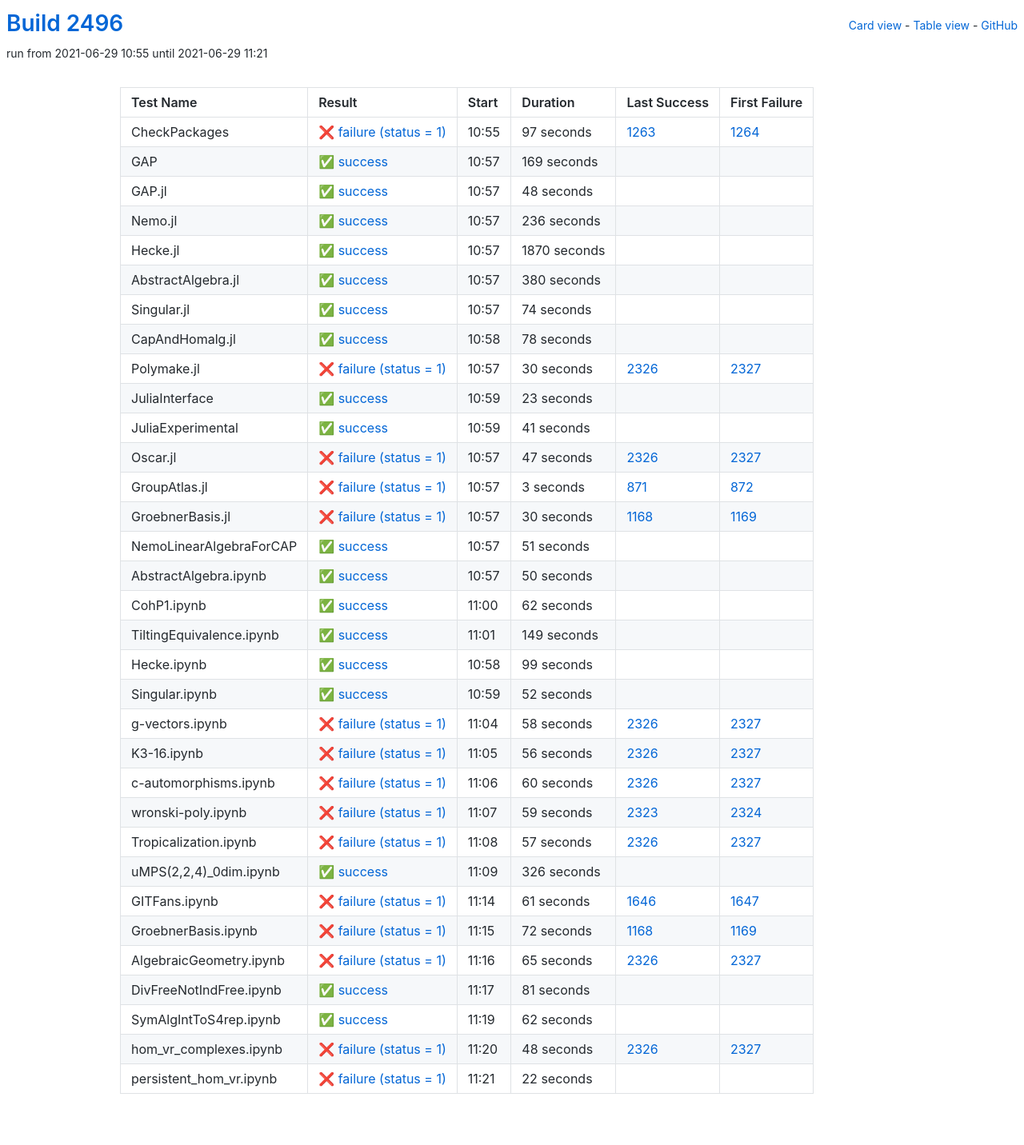
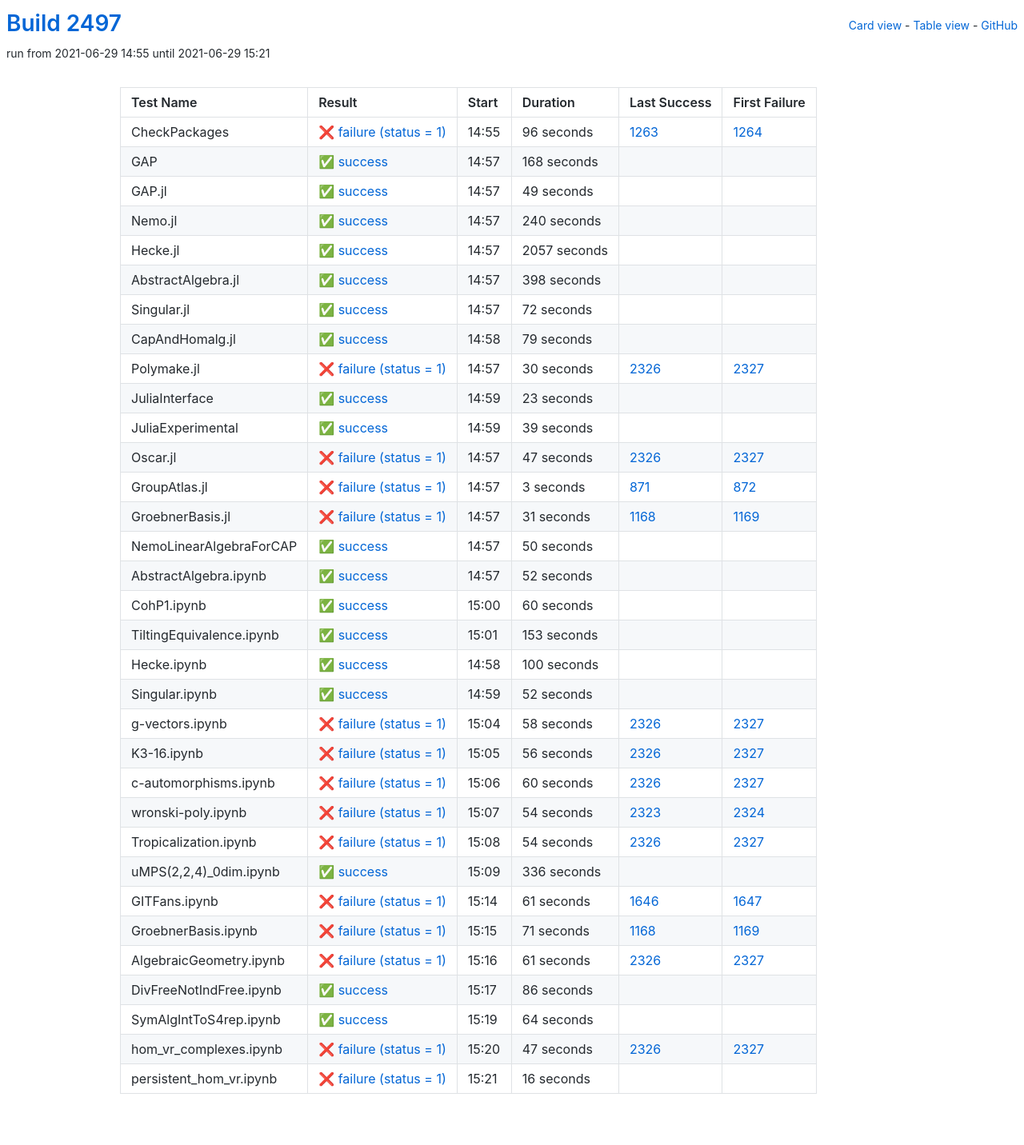
Before and after one commit to oscar-system/oscar-ci-status-stable, a Jekyll site: the page built from table.html, in a window 1280 px wide. Shown: the whole page at 80% size. Built offline with Jekyll 4.4.1, drawn with Linux system fonts in a browser that asks for light colours.

Commit message:
Build #2497

```diff
--- a/_data/ci.yml
+++ b/_data/ci.yml
@@ -1,6 +1,6 @@
 ---
-build: 2496
-build_url: https://oscarci.mathematik.uni-kl.de/job/oscar-stable/2496/
+build: 2497
+build_url: https://oscarci.mathematik.uni-kl.de/job/oscar-stable/2497/
 job: oscar-stable
 organization: oscar-system
 repo: oscar-ci-status-stable
@@ -8,104 +8,104 @@ repourl: https://github.com/oscar-system/oscar-ci-status-stable
 tests:
 - name: CheckPackages
   id: checkpackages
-  log: https://oscarci.mathematik.uni-kl.de/job/oscar-stable/2496/artifact/logs/build-2496/CheckPackages.log
-  start: 2021-06-29 10:55
+  log: https://oscarci.mathematik.uni-kl.de/job/oscar-stable/2497/artifact/logs/build-2497/CheckPackages.log
+  start: 2021-06-29 14:55
   success: false
   exitcode: 1
   status: failure
-  duration: 97
+  duration: 96
   last_success: 1263
   last_success_url: https://oscarci.mathematik.uni-kl.de/job/oscar-stable/1263/
   first_failure: 1264
   first_failure_url: https://oscarci.mathematik.uni-kl.de/job/oscar-stable/1264/
 - name: GAP
   id: gap
-  log: https://oscarci.mathematik.uni-kl.de/job/oscar-stable/2496/artifact/logs/build-2496/GAP.log
-  start: 2021-06-29 10:57
+  log: https://oscarci.mathematik.uni-kl.de/job/oscar-stable/2497/artifact/logs/build-2497/GAP.log
+  start: 2021-06-29 14:57
   success: true
   exitcode: 0
   status: success
-  duration: 169
+  duration: 168
   last_success: false
   last_success_url:
   first_failure: false
   first_failure_url:
 - name: GAP.jl
   id: gap-jl
-  log: https://oscarci.mathematik.uni-kl.de/job/oscar-stable/2496/artifact/logs/build-2496/GAP.jl.log
-  start: 2021-06-29 10:57
+  log: https://oscarci.mathematik.uni-kl.de/job/oscar-stable/2497/artifact/logs/build-2497/GAP.jl.log
+  start: 2021-06-29 14:57
   success: true
   exitcode: 0
   status: success
-  duration: 48
+  duration: 49
   last_success: false
   last_success_url:
   first_failure: false
   first_failure_url:
 - name: Nemo.jl
   id: nemo-jl
-  log: https://oscarci.mathematik.uni-kl.de/job/oscar-stable/2496/artifact/logs/build-2496/Nemo.jl.log
-  start: 2021-06-29 10:57
+  log: https://oscarci.mathematik.uni-kl.de/job/oscar-stable/2497/artifact/logs/build-2497/Nemo.jl.log
+  start: 2021-06-29 14:57
   success: true
   exitcode: 0
   status: success
-  duration: 236
+  duration: 240
   last_success: false
   last_success_url:
   first_failure: false
   first_failure_url:
 - name: Hecke.jl
   id: hecke-jl
-  log: https://oscarci.mathematik.uni-kl.de/job/oscar-stable/2496/artifact/logs/build-2496/Hecke.jl.log
-  start: 2021-06-29 10:57
+  log: https://oscarci.mathematik.uni-kl.de/job/oscar-stable/2497/artifact/logs/build-2497/Hecke.jl.log
+  start: 2021-06-29 14:57
   success: true
   exitcode: 0
   status: success
-  duration: 1870
+  duration: 2057
   last_success: false
   last_success_url:
   first_failure: false
   first_failure_url:
 - name: AbstractAlgebra.jl
   id: abstractalgebra-jl
-  log: https://oscarci.mathematik.uni-kl.de/job/oscar-stable/2496/artifact/logs/build-2496/AbstractAlgebra.jl.log
-  start: 2021-06-29 10:57
+  log: https://oscarci.mathematik.uni-kl.de/job/oscar-stable/2497/artifact/logs/build-2497/AbstractAlgebra.jl.log
+  start: 2021-06-29 14:57
   success: true
   exitcode: 0
   status: success
-  duration: 380
+  duration: 398
   last_success: false
   last_success_url:
   first_failure: false
   first_failure_url:
 - name: Singular.jl
   id: singular-jl
-  log: https://oscarci.mathematik.uni-kl.de/job/oscar-stable/2496/artifact/logs/build-2496/Singular.jl.log
-  start: 2021-06-29 10:57
+  log: https://oscarci.mathematik.uni-kl.de/job/oscar-stable/2497/artifact/logs/build-2497/Singular.jl.log
+  start: 2021-06-29 14:57
   success: true
   exitcode: 0
   status: success
-  duration: 74
+  duration: 72
   last_success: false
   last_success_url:
   first_failure: false
   first_failure_url:
 - name: CapAndHomalg.jl
   id: capandhomalg-jl
-  log: https://oscarci.mathematik.uni-kl.de/job/oscar-stable/2496/artifact/logs/build-2496/CapAndHomalg.jl.log
-  start: 2021-06-29 10:58
+  log: https://oscarci.mathematik.uni-kl.de/job/oscar-stable/2497/artifact/logs/build-2497/CapAndHomalg.jl.log
+  start: 2021-06-29 14:58
   success: true
   exitcode: 0
   status: success
-  duration: 78
+  duration: 79
   last_success: false
   last_success_url:
   first_failure: false
   first_failure_url:
 - name: Polymake.jl
   id: polymake-jl
-  log: https://oscarci.mathematik.uni-kl.de/job/oscar-stable/2496/artifact/logs/build-2496/Polymake.jl.log
-  start: 2021-06-29 10:57
+  log: https://oscarci.mathematik.uni-kl.de/job/oscar-stable/2497/artifact/logs/build-2497/Polymake.jl.log
+  start: 2021-06-29 14:57
   success: false
   exitcode: 1
   status: failure
@@ -116,8 +116,8 @@ tests:
   first_failure_url: https://oscarci.mathematik.uni-kl.de/job/oscar-stable/2327/
 - name: JuliaInterface
   id: juliainterface
-  log: https://oscarci.mathematik.uni-kl.de/job/oscar-stable/2496/artifact/logs/build-2496/JuliaInterface.log
-  start: 2021-06-29 10:59
+  log: https://oscarci.mathematik.uni-kl.de/job/oscar-stable/2497/artifact/logs/build-2497/JuliaInterface.log
+  start: 2021-06-29 14:59
   success: true
   exitcode: 0
   status: success
@@ -128,20 +128,20 @@ tests:
   first_failure_url:
 - name: JuliaExperimental
   id: juliaexperimental
-  log: https://oscarci.mathematik.uni-kl.de/job/oscar-stable/2496/artifact/logs/build-2496/JuliaExperimental.log
-  start: 2021-06-29 10:59
+  log: https://oscarci.mathematik.uni-kl.de/job/oscar-stable/2497/artifact/logs/build-2497/JuliaExperimental.log
+  start: 2021-06-29 14:59
   success: true
   exitcode: 0
   status: success
-  duration: 41
+  duration: 39
   last_success: false
   last_success_url:
   first_failure: false
   first_failure_url:
 - name: Oscar.jl
   id: oscar-jl
-  log: https://oscarci.mathematik.uni-kl.de/job/oscar-stable/2496/artifact/logs/build-2496/Oscar.jl.log
-  start: 2021-06-29 10:57
+  log: https://oscarci.mathematik.uni-kl.de/job/oscar-stable/2497/artifact/logs/build-2497/Oscar.jl.log
+  start: 2021-06-29 14:57
   success: false
   exitcode: 1
   status: failure
@@ -152,8 +152,8 @@ tests:
   first_failure_url: https://oscarci.mathematik.uni-kl.de/job/oscar-stable/2327/
 - name: GroupAtlas.jl
   id: groupatlas-jl
-  log: https://oscarci.mathematik.uni-kl.de/job/oscar-stable/2496/artifact/logs/build-2496/GroupAtlas.jl.log
-  start: 2021-06-29 10:57
+  log: https://oscarci.mathematik.uni-kl.de/job/oscar-stable/2497/artifact/logs/build-2497/GroupAtlas.jl.log
+  start: 2021-06-29 14:57
   success: false
   exitcode: 1
   status: failure
@@ -164,32 +164,20 @@ tests:
   first_failure_url: https://oscarci.mathematik.uni-kl.de/job/oscar-stable/872/
 - name: GroebnerBasis.jl
   id: groebnerbasis-jl
-  log: https://oscarci.mathematik.uni-kl.de/job/oscar-stable/2496/artifact/logs/build-2496/GroebnerBasis.jl.log
-  start: 2021-06-29 10:57
+  log: https://oscarci.mathematik.uni-kl.de/job/oscar-stable/2497/artifact/logs/build-2497/GroebnerBasis.jl.log
+  start: 2021-06-29 14:57
   success: false
   exitcode: 1
   status: failure
-  duration: 30
+  duration: 31
   last_success: 1168
   last_success_url: https://oscarci.mathematik.uni-kl.de/job/oscar-stable/1168/
   first_failure: 1169
   first_failure_url: https://oscarci.mathematik.uni-kl.de/job/oscar-stable/1169/
 - name: NemoLinearAlgebraForCAP
   id: nemolinearalgebraforcap
-  log: https://oscarci.mathematik.uni-kl.de/job/oscar-stable/2496/artifact/logs/build-2496/NemoLinearAlgebraForCAP.log
-  start: 2021-06-29 10:57
-  success: true
-  exitcode: 0
-  status: success
-  duration: 51
-  last_success: false
-  last_success_url:
-  first_failure: false
-  first_failure_url:
-- name: AbstractAlgebra.ipynb
-  id: abstractalgebra-ipynb
-  log: https://oscarci.mathematik.uni-kl.de/job/oscar-stable/2496/artifact/logs/build-2496/AbstractAlgebra.ipynb.log
-  start: 2021-06-29 10:57
+  log: https://oscarci.mathematik.uni-kl.de/job/oscar-stable/2497/artifact/logs/build-2497/NemoLinearAlgebraForCAP.log
+  start: 2021-06-29 14:57
   success: true
   exitcode: 0
   status: success
@@ -198,46 +186,58 @@ tests:
   last_success_url:
   first_failure: false
   first_failure_url:
-- name: CohP1.ipynb
-  id: cohp1-ipynb
-  log: https://oscarci.mathematik.uni-kl.de/job/oscar-stable/2496/artifact/logs/build-2496/CohP1.ipynb.log
-  start: 2021-06-29 11:00
+- name: AbstractAlgebra.ipynb
+  id: abstractalgebra-ipynb
+  log: https://oscarci.mathematik.uni-kl.de/job/oscar-stable/2497/artifact/logs/build-2497/AbstractAlgebra.ipynb.log
+  start: 2021-06-29 14:57
   success: true
   exitcode: 0
   status: success
-  duration: 62
+  duration: 52
+  last_success: false
+  last_success_url:
+  first_failure: false
+  first_failure_url:
+- name: CohP1.ipynb
+  id: cohp1-ipynb
+  log: https://oscarci.mathematik.uni-kl.de/job/oscar-stable/2497/artifact/logs/build-2497/CohP1.ipynb.log
+  start: 2021-06-29 15:00
+  success: true
+  exitcode: 0
+  status: success
+  duration: 60
   last_success: false
   last_success_url:
   first_failure: false
   first_failure_url:
 - name: TiltingEquivalence.ipynb
   id: tiltingequivalence-ipynb
-  log: https://oscarci.mathematik.uni-kl.de/job/oscar-stable/2496/artifact/logs/build-2496/TiltingEquivalence.ipynb.log
-  start: 2021-06-29 11:01
+  log: https://oscarci.mathematik.uni-kl.de/job/oscar-stable/2497/artifact/logs/build-2497/TiltingEquivalence.ipynb.log
+  start: 2021-06-29 15:01
   success: true
   exitcode: 0
   status: success
-  duration: 149
+  duration: 153
   last_success: false
   last_success_url:
   first_failure: false
   first_failure_url:
 - name: Hecke.ipynb
   id: hecke-ipynb
-  log: https://oscarci.mathematik.uni-kl.de/job/oscar-stable/2496/artifact/logs/build-2496/Hecke.ipynb.log
-  start: 2021-06-29 10:58
+  log: https://oscarci.mathematik.uni-kl.de/job/oscar-stable/2497/artifact/logs/build-2497/Hecke.ipynb.log
+  start: 2021-06-29 14:58
   success: true
   exitcode: 0
   status: success
-  duration: 99
+  duration: 100
   last_success: false
   last_success_url:
   first_failure: false
   first_failure_url:
 - name: Singular.ipynb
   id: singular-ipynb
-  log: https://oscarci.mathematik.uni-kl.de/job/oscar-stable/2496/artifact/logs/build-2496/Singular.ipynb.log
-  start: 2021-06-29 10:59
+  log: https://oscarci.mathematik.uni-kl.de/job/oscar-stable/2497/artifact/logs/build-2497/Singular.ipynb.log
+  start: 2021-06-29 14:59
   success: true
   exitcode: 0
   status: success
@@ -248,8 +248,8 @@ tests:
   first_failure_url:
 - name: g-vectors.ipynb
   id: g-vectors-ipynb
-  log: https://oscarci.mathematik.uni-kl.de/job/oscar-stable/2496/artifact/logs/build-2496/g-vectors.ipynb.log
-  start: 2021-06-29 11:04
+  log: https://oscarci.mathematik.uni-kl.de/job/oscar-stable/2497/artifact/logs/build-2497/g-vectors.ipynb.log
+  start: 2021-06-29 15:04
   success: false
   exitcode: 1
   status: failure
@@ -260,8 +260,8 @@ tests:
   first_failure_url: https://oscarci.mathematik.uni-kl.de/job/oscar-stable/2327/
 - name: K3-16.ipynb
   id: k3-16-ipynb
-  log: https://oscarci.mathematik.uni-kl.de/job/oscar-stable/2496/artifact/logs/build-2496/K3-16.ipynb.log
-  start: 2021-06-29 11:05
+  log: https://oscarci.mathematik.uni-kl.de/job/oscar-stable/2497/artifact/logs/build-2497/K3-16.ipynb.log
+  start: 2021-06-29 15:05
   success: false
   exitcode: 1
   status: failure
@@ -272,8 +272,8 @@ tests:
   first_failure_url: https://oscarci.mathematik.uni-kl.de/job/oscar-stable/2327/
 - name: c-automorphisms.ipynb
   id: c-automorphisms-ipynb
-  log: https://oscarci.mathematik.uni-kl.de/job/oscar-stable/2496/artifact/logs/build-2496/c-automorphisms.ipynb.log
-  start: 2021-06-29 11:06
+  log: https://oscarci.mathematik.uni-kl.de/job/oscar-stable/2497/artifact/logs/build-2497/c-automorphisms.ipynb.log
+  start: 2021-06-29 15:06
   success: false
   exitcode: 1
   status: failure
@@ -284,44 +284,44 @@ tests:
   first_failure_url: https://oscarci.mathematik.uni-kl.de/job/oscar-stable/2327/
 - name: wronski-poly.ipynb
   id: wronski-poly-ipynb
-  log: https://oscarci.mathematik.uni-kl.de/job/oscar-stable/2496/artifact/logs/build-2496/wronski-poly.ipynb.log
-  start: 2021-06-29 11:07
+  log: https://oscarci.mathematik.uni-kl.de/job/oscar-stable/2497/artifact/logs/build-2497/wronski-poly.ipynb.log
+  start: 2021-06-29 15:07
   success: false
   exitcode: 1
   status: failure
-  duration: 59
+  duration: 54
   last_success: 2323
   last_success_url: https://oscarci.mathematik.uni-kl.de/job/oscar-stable/2323/
   first_failure: 2324
   first_failure_url: https://oscarci.mathematik.uni-kl.de/job/oscar-stable/2324/
 - name: Tropicalization.ipynb
   id: tropicalization-ipynb
-  log: https://oscarci.mathematik.uni-kl.de/job/oscar-stable/2496/artifact/logs/build-2496/Tropicalization.ipynb.log
-  start: 2021-06-29 11:08
+  log: https://oscarci.mathematik.uni-kl.de/job/oscar-stable/2497/artifact/logs/build-2497/Tropicalization.ipynb.log
+  start: 2021-06-29 15:08
   success: false
   exitcode: 1
   status: failure
-  duration: 57
+  duration: 54
   last_success: 2326
   last_success_url: https://oscarci.mathematik.uni-kl.de/job/oscar-stable/2326/
   first_failure: 2327
   first_failure_url: https://oscarci.mathematik.uni-kl.de/job/oscar-stable/2327/
 - name: uMPS(2,2,4)_0dim.ipynb
   id: umps-2-2-4-0dim-ipynb
-  log: https://oscarci.mathematik.uni-kl.de/job/oscar-stable/2496/artifact/logs/build-2496/uMPS-2-2-4-_0dim.ipynb.log
-  start: 2021-06-29 11:09
+  log: https://oscarci.mathematik.uni-kl.de/job/oscar-stable/2497/artifact/logs/build-2497/uMPS-2-2-4-_0dim.ipynb.log
+  start: 2021-06-29 15:09
   success: true
   exitcode: 0
   status: success
-  duration: 326
+  duration: 336
   last_success: false
   last_success_url:
   first_failure: false
   first_failure_url:
 - name: GITFans.ipynb
   id: gitfans-ipynb
-  log: https://oscarci.mathematik.uni-kl.de/job/oscar-stable/2496/artifact/logs/build-2496/GITFans.ipynb.log
-  start: 2021-06-29 11:14
+  log: https://oscarci.mathematik.uni-kl.de/job/oscar-stable/2497/artifact/logs/build-2497/GITFans.ipynb.log
+  start: 2021-06-29 15:14
   success: false
   exitcode: 1
   status: failure
@@ -332,72 +332,72 @@ tests:
   first_failure_url: https://oscarci.mathematik.uni-kl.de/job/oscar-stable/1647/
 - name: GroebnerBasis.ipynb
   id: groebnerbasis-ipynb
-  log: https://oscarci.mathematik.uni-kl.de/job/oscar-stable/2496/artifact/logs/build-2496/GroebnerBasis.ipynb.log
-  start: 2021-06-29 11:15
+  log: https://oscarci.mathematik.uni-kl.de/job/oscar-stable/2497/artifact/logs/build-2497/GroebnerBasis.ipynb.log
+  start: 2021-06-29 15:15
   success: false
   exitcode: 1
   status: failure
-  duration: 72
+  duration: 71
   last_success: 1168
   last_success_url: https://oscarci.mathematik.uni-kl.de/job/oscar-stable/1168/
   first_failure: 1169
   first_failure_url: https://oscarci.mathematik.uni-kl.de/job/oscar-stable/1169/
 - name: AlgebraicGeometry.ipynb
   id: algebraicgeometry-ipynb
-  log: https://oscarci.mathematik.uni-kl.de/job/oscar-stable/2496/artifact/logs/build-2496/AlgebraicGeometry.ipynb.log
-  start: 2021-06-29 11:16
+  log: https://oscarci.mathematik.uni-kl.de/job/oscar-stable/2497/artifact/logs/build-2497/AlgebraicGeometry.ipynb.log
+  start: 2021-06-29 15:16
   success: false
   exitcode: 1
   status: failure
-  duration: 65
+  duration: 61
   last_success: 2326
   last_success_url: https://oscarci.mathematik.uni-kl.de/job/oscar-stable/2326/
   first_failure: 2327
   first_failure_url: https://oscarci.mathematik.uni-kl.de/job/oscar-stable/2327/
 - name: DivFreeNotIndFree.ipynb
   id: divfreenotindfree-ipynb
-  log: https://oscarci.mathematik.uni-kl.de/job/oscar-stable/2496/artifact/logs/build-2496/DivFreeNotIndFree.ipynb.log
-  start: 2021-06-29 11:17
+  log: https://oscarci.mathematik.uni-kl.de/job/oscar-stable/2497/artifact/logs/build-2497/DivFreeNotIndFree.ipynb.log
+  start: 2021-06-29 15:17
   success: true
   exitcode: 0
   status: success
-  duration: 81
+  duration: 86
   last_success: false
   last_success_url:
   first_failure: false
   first_failure_url:
 - name: SymAlgIntToS4rep.ipynb
   id: symalginttos4rep-ipynb
-  log: https://oscarci.mathematik.uni-kl.de/job/oscar-stable/2496/artifact/logs/build-2496/SymAlgIntToS4rep.ipynb.log
-  start: 2021-06-29 11:19
+  log: https://oscarci.mathematik.uni-kl.de/job/oscar-stable/2497/artifact/logs/build-2497/SymAlgIntToS4rep.ipynb.log
+  start: 2021-06-29 15:19
   success: true
   exitcode: 0
   status: success
-  duration: 62
+  duration: 64
   last_success: false
   last_success_url:
   first_failure: false
   first_failure_url:
 - name: hom_vr_complexes.ipynb
   id: hom-vr-complexes-ipynb
-  log: https://oscarci.mathematik.uni-kl.de/job/oscar-stable/2496/artifact/logs/build-2496/hom_vr_complexes.ipynb.log
-  start: 2021-06-29 11:20
+  log: https://oscarci.mathematik.uni-kl.de/job/oscar-stable/2497/artifact/logs/build-2497/hom_vr_complexes.ipynb.log
+  start: 2021-06-29 15:20
   success: false
   exitcode: 1
   status: failure
-  duration: 48
+  duration: 47
   last_success: 2326
   last_success_url: https://oscarci.mathematik.uni-kl.de/job/oscar-stable/2326/
   first_failure: 2327
   first_failure_url: https://oscarci.mathematik.uni-kl.de/job/oscar-stable/2327/
 - name: persistent_hom_vr.ipynb
   id: persistent-hom-vr-ipynb
-  log: https://oscarci.mathematik.uni-kl.de/job/oscar-stable/2496/artifact/logs/build-2496/persistent_hom_vr.ipynb.log
-  start: 2021-06-29 11:21
+  log: https://oscarci.mathematik.uni-kl.de/job/oscar-stable/2497/artifact/logs/build-2497/persistent_hom_vr.ipynb.log
+  start: 2021-06-29 15:21
   success: false
   exitcode: 1
   status: failure
-  duration: 22
+  duration: 16
   last_success: false
   last_success_url:
   first_failure: false
```
Also changed, not shown: README.md.
